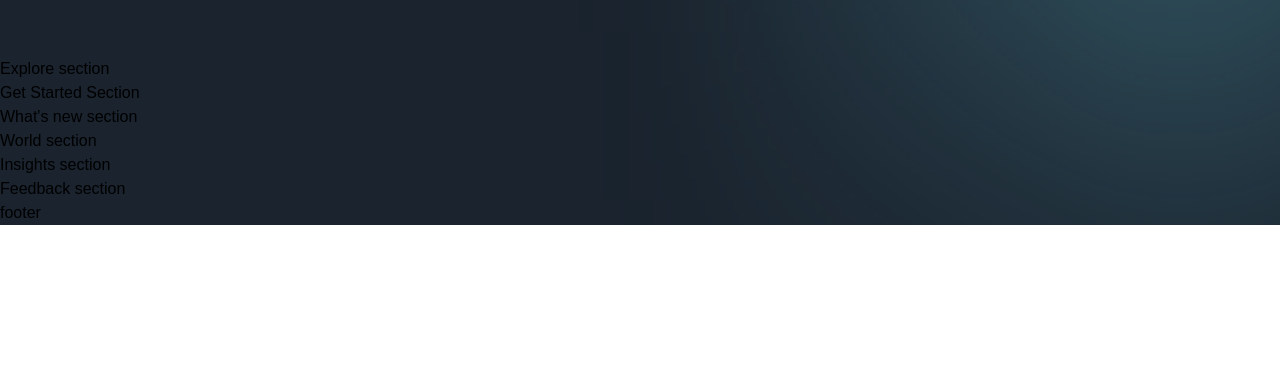
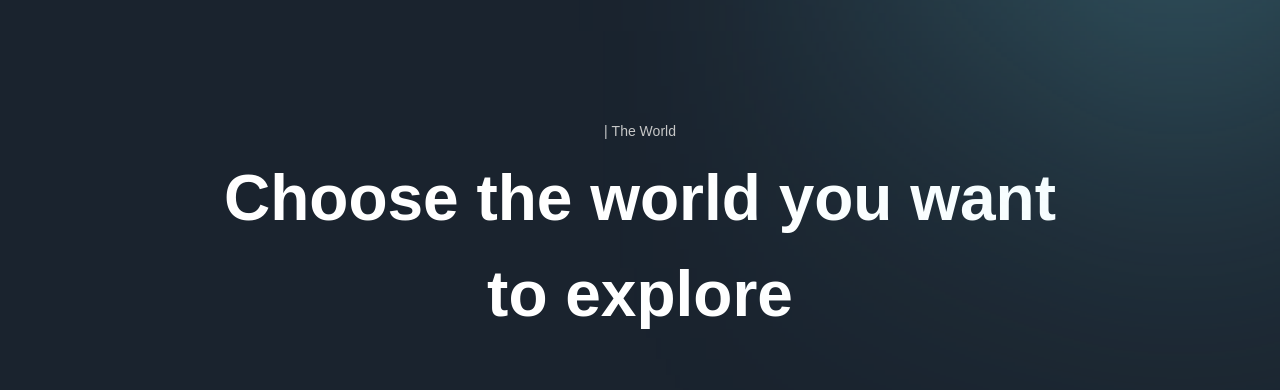
Before and after one commit to KasparsRevins/react-project-four, a Next.js app: page / in a window 1280 px wide. Shown: the part 1520-1910 px from the top of the page. Before the commit the page ends 1745 px from the top, so only its background shows below. Built offline with nearby package versions, Linux system fonts and the light colour scheme; a web font is replaced by a local one.

Commit message:
Explore Section done

```diff
--- a/sections/Explore.jsx
+++ b/sections/Explore.jsx
@@ -1,9 +1,43 @@
 'use client';
 
-const Explore = () => (
-  <section>
-    Explore section
+import { useState } from "react";
+import { motion } from 'framer-motion';
+import styles from '../styles';
+import { staggerContainer } from '../utils/motion';
+import { ExploreCard, TitleText, TypingText } from '../components';
+import { exploreWorlds } from  "../constants";
+
+
+const Explore = () => {
+  const [active, setActive] = useState("world-2")
+
+  return (
+  <section className={`${styles.paddings}`}
+    id="explore"
+  >
+    <motion.div
+      variants={staggerContainer}
+      initial="hidden"
+      whileInView="show"
+      viewport={{once: false, amount: 0.25}}
+      className={`${styles.innerWidth} mx-auto flex flex-col`}
+    >
+      <TypingText title="| The World" textStyles="text-center"/>
+      <TitleText title={<>Choose the world you want <br className="md:block hidden"/> to explore</>} textStyles="text-center"/>
+      <div className="mt-[50px] flex lg:flex-row flex-col min-h-[70vh] gap-5">
+        {exploreWorlds.map((world, index) => (
+          <ExploreCard
+            key={world.id}
+            {...world}
+            index={index}
+            active={active}
+            handleClick={setActive}
+          />
+        ))}
+      </div>
+    </motion.div>
   </section>
 );
+};
 
 export default Explore;
```
